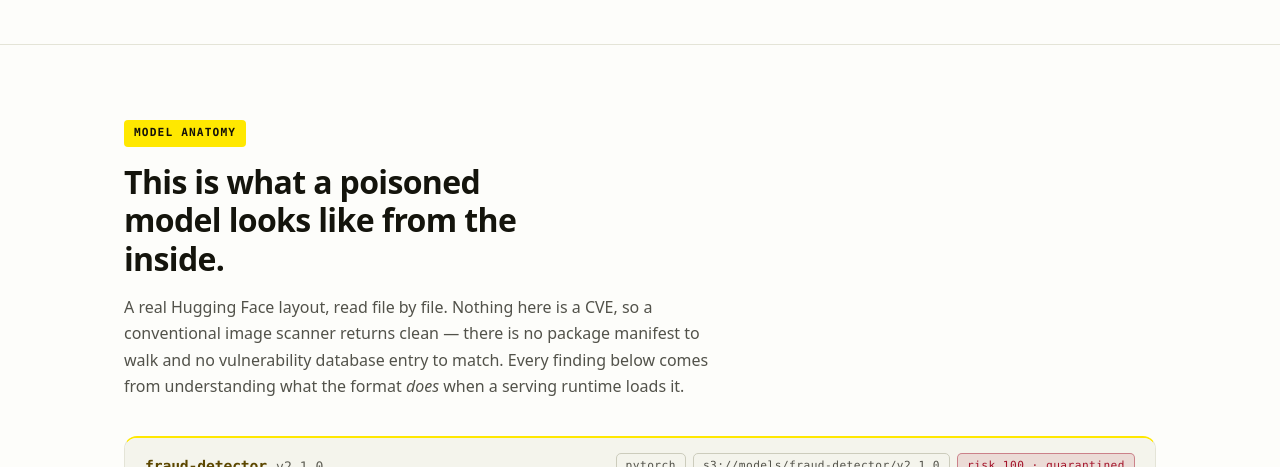
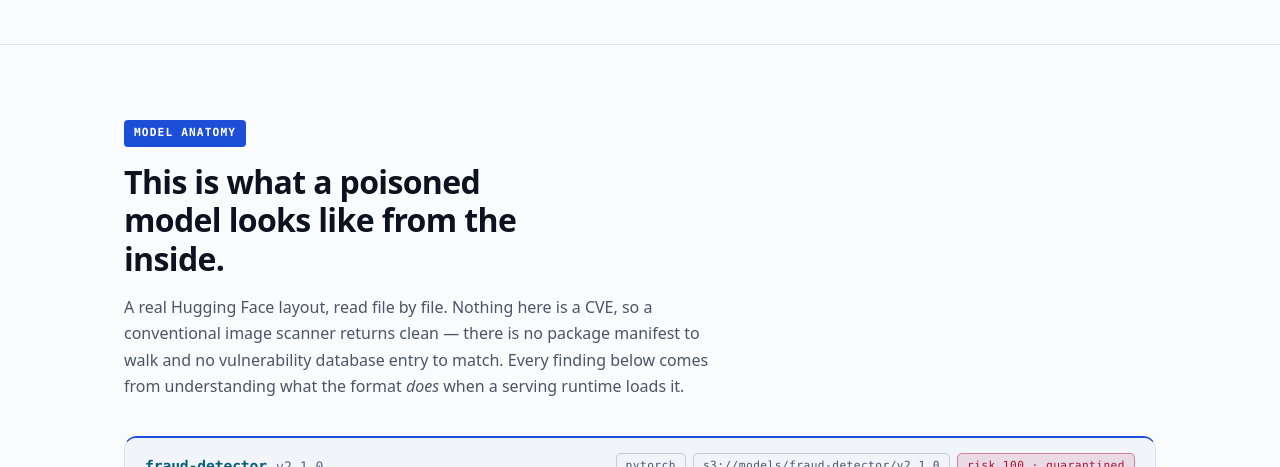
Before and after one commit to DAVANO-INNOVATION-LAB/assay, a plain HTML site: page web/index.html in a window 1280 px wide. Shown: the part 633-1100 px from the top of the page. Drawn offline with Linux system fonts and the light colour scheme.

Commit message:
Move the site to the cobalt palette
Yellow was failing structurally rather than aesthetically. In a security
product, amber is a severity level, so a yellow brand competes with every
warning chip on the page — the medium severity tone had already been muted to
a dull amber to stop it reading as branding, and that tax would have applied
to every chart and badge built from here on.

The rule this settles on: a security product's brand colour must not appear
in the severity ramp. Red, orange, amber and green are all spoken for, which
leaves blue, violet, cyan and neutrals.

Cobalt on a blue-black canvas, with electric cyan carrying live and technical
values — digests, model IDs, step numbers, code keys. That keeps the
instrument-panel quality the yellow had while staying clear of the warning
palette. Sitting adjacent to PatternFly blue is deliberate: the brief asks for
Assay to read as a first-party OpenShift capability, and Red Hat red stays
untouched so there is no confusion about whose product this is.

Contrast was re-measured across both themes and three genuine failures were
fixed. The filled brand chips came in at 3.68 under white ink, which is how
mid-blue brands most often fail AA — the fill was deepened to #2563eb rather
than switching to dark ink, so the conventional white-on-blue reads correctly.
The light-mode Conditional pills sat at 3.9 and the cyan step numbers at 4.49
against their own tinted backgrounds. Both themes now clear AA everywhere:
4.80 dark, 4.61 light, no horizontal overflow.

Light mode no longer needs the highlighter-band trick the yellow required,
since cobalt is legible as text on white.

```diff
--- a/web/index.html
+++ b/web/index.html
@@ -6,7 +6,7 @@
 <title>Zeus Model Scanner — Davano Innovation Lab</title>
 <meta name="description" content="OpenShift-native AI model security from Davano Innovation Lab. Reads model artifacts by format — safetensors, ONNX, GGUF, pickle — scans every version registered in the OpenShift AI Model Registry, and blocks unapproved models at deployment.">
 <meta name="color-scheme" content="dark light">
-<meta name="theme-color" content="#080806">
+<meta name="theme-color" content="#0a0d14">
 
 <meta property="og:type" content="website">
 <meta property="og:title" content="Zeus Model Scanner — Davano Innovation Lab">
@@ -16,31 +16,41 @@
 
 <style>
 :root {
-  --bg: #080806;
-  --bg-raised: #101009;
-  --bg-inset: #050504;
-  --border: #23231a;
-  --border-bright: #343428;
-  --text: #f6f4e9;
-  --text-dim: #b2ae97;
-  --text-faint: #928e78;
-  /* Davano hyper yellow.
-     --accent is the brand colour and stays identical in both themes so the
-     page reads yellow either way. --accent-text is the variant safe as text
-     on the page background, and --accent-ink is what sits on top of accent
-     fills. Separating the three is what lets light mode use the real yellow
-     as a highlight instead of degrading it to a dull bronze. */
-  --accent: #ffe800;
-  --accent-text: #ffe800;
-  --accent-ink: #14120a;
-  --accent-glow: rgba(255, 232, 0, .22);
-  --accent-soft: rgba(255, 232, 0, .13);
-  --critical: #ff4d5e;
-  --high: #ff8a3d;
-  /* Muted amber rather than a bright yellow: against a hyper-yellow accent,
-     a yellow warning chip reads as branding instead of as a severity. */
-  --medium: #c9962a;
-  --low: #45c98a;
+  /* Blue-black canvas rather than neutral: it reads as instrumentation and
+     keeps the cobalt from looking pasted onto a grey page. */
+  --bg: #0a0d14;
+  --bg-raised: #121722;
+  --bg-inset: #070910;
+  --border: #1e2534;
+  --border-bright: #2c3547;
+  --text: #e8ecf4;
+  --text-dim: #9aa5ba;
+  --text-faint: #7e8ba1;
+
+  /* Cobalt is the brand. The governing rule for a security product: the
+     brand colour must never appear in the severity ramp, or every warning
+     chip competes with it. Amber failed that test; cobalt sits outside it.
+     Being adjacent to PatternFly blue is deliberate — the console plugin
+     should read as native to OpenShift rather than bolted on. */
+  /* Deep enough that white ink on a filled chip or button clears AA — a
+     brighter cobalt looks better in isolation but only reaches 3.7:1 under
+     white text, which is the most common way blue brands fail. Text sitting
+     directly on the canvas uses the lighter --accent-text instead. */
+  --accent: #2563eb;
+  --accent-text: #6da5fb;
+  --accent-ink: #ffffff;
+  --accent-glow: rgba(59, 130, 246, .26);
+  --accent-soft: rgba(59, 130, 246, .14);
+
+  /* Electric cyan carries live and technical values — digests, model IDs,
+     step numbers. It gives the instrument-panel energy the yellow had,
+     without ever being mistaken for a warning. */
+  --electric: #22d3ee;
+
+  --critical: #fb7185;
+  --high: #fb923c;
+  --medium: #fbbf24;
+  --low: #34d399;
   --mono: ui-monospace, SFMono-Regular, "SF Mono", Menlo, Consolas, monospace;
   --sans: ui-sans-serif, system-ui, -apple-system, "Segoe UI", Inter, sans-serif;
   --maxw: 1080px;
@@ -48,28 +58,31 @@
 
 @media (prefers-color-scheme: light) {
   :root {
-    --bg: #fdfdfa;
+    --bg: #fafbfd;
     --bg-raised: #ffffff;
-    --bg-inset: #f4f4ec;
-    --border: #e4e4d7;
-    --border-bright: #ccccbc;
-    --text: #14140c;
-    --text-dim: #52524a;
-    --text-faint: #5f5f56;
-    /* The brand yellow is kept exactly as-is and used as a fill, with dark
-       ink on top. Only accent-as-text drops to a bronze, because yellow text
-       on white is unreadable at any weight. */
-    --accent: #ffe800;
-    --accent-text: #5c4700;
-    --accent-ink: #14120a;
-    --accent-glow: rgba(255, 232, 0, .38);
-    --accent-soft: rgba(255, 232, 0, .3);
+    --bg-inset: #f1f4f9;
+    --border: #dde3ec;
+    --border-bright: #c3ccda;
+    --text: #0d1220;
+    --text-dim: #4a5568;
+    --text-faint: #5b6678;
+
+    /* Cobalt survives light mode as text, which the yellow never could —
+       so the accent needs no highlighter trick here, just a deeper tone. */
+    --accent: #1d4ed8;
+    --accent-text: #1d4ed8;
+    --accent-ink: #ffffff;
+    --accent-glow: rgba(29, 78, 216, .16);
+    --accent-soft: rgba(29, 78, 216, .09);
+
+    --electric: #0a5f78;
+
     /* Severity tones are measured against their own tinted chip background,
        not the page, so they run darker than they look like they need to. */
-    --critical: #a3132a;
-    --high: #8a4207;
-    --medium: #665008;
-    --low: #05613c;
+    --critical: #ad1036;
+    --high: #a63709;
+    --medium: #7a4a05;
+    --low: #036545;
   }
 }
 
@@ -135,17 +148,8 @@
   flex: none; box-shadow: 0 0 0 3px var(--accent-soft);
 }
 .hero h1 { font-size: clamp(2.05rem, 5.4vw, 3.5rem); max-width: 17ch; }
-.hero h1 em { font-style: normal; color: var(--accent-text); text-shadow: 0 0 32px var(--accent-glow); }
-/* Light mode gets the real brand yellow as a highlighter band behind dark
-   text, which keeps contrast while still reading unmistakably yellow. */
-@media (prefers-color-scheme: light) {
-  .hero h1 em {
-    color: var(--text); text-shadow: none;
-    background: linear-gradient(180deg, transparent 58%, var(--accent) 58%);
-    padding: 0 .08em;
-    -webkit-box-decoration-break: clone; box-decoration-break: clone;
-  }
-}
+.hero h1 em { font-style: normal; color: var(--accent-text); text-shadow: 0 0 34px var(--accent-glow); }
+@media (prefers-color-scheme: light) { .hero h1 em { text-shadow: none; } }
 .lede { font-size: clamp(1.02rem, 2vw, 1.17rem); color: var(--text-dim); max-width: 62ch; margin: 22px 0 0; }
 .cta { display: flex; flex-wrap: wrap; gap: 12px; margin-top: 32px; }
 .btn {
@@ -160,8 +164,8 @@
 
 /* ---------- sections ---------- */
 section { padding: 72px 0; border-top: 1px solid var(--border); }
-/* A filled chip rather than coloured text: the brand yellow then renders
-   identically in both themes instead of degrading to bronze in light mode. */
+/* A filled chip rather than coloured text, so the brand reads at the same
+   weight in both themes instead of thinning out on a light background. */
 .sec-label {
   display: inline-block; font-family: var(--mono); font-size: .7rem;
   font-weight: 700; letter-spacing: .1em; text-transform: uppercase;
@@ -183,7 +187,7 @@
   background: var(--bg-inset);
 }
 .model-id { display: flex; align-items: baseline; gap: 9px; font-family: var(--mono); font-size: .92rem; }
-.model-id b { font-weight: 700; letter-spacing: -.01em; color: var(--accent-text); }
+.model-id b { font-weight: 700; letter-spacing: -.01em; color: var(--electric); }
 .model-id span { color: var(--text-faint); font-size: .82rem; }
 .chips { display: flex; gap: 7px; flex-wrap: wrap; margin-left: auto; }
 .chip {
@@ -271,7 +275,7 @@
 }
 .stage h4 { margin: 0 0 6px; font-size: .84rem; font-weight: 600; }
 .stage p { margin: 0; font-size: .75rem; color: var(--text-faint); line-height: 1.5; }
-.stage .num { font-family: var(--mono); font-size: .67rem; color: var(--accent-text); display: block; margin-bottom: 7px; letter-spacing: .08em; }
+.stage .num { font-family: var(--mono); font-size: .67rem; color: var(--electric); display: block; margin-bottom: 7px; letter-spacing: .08em; }
 
 /* ---------- cards ---------- */
 .grid { display: grid; grid-template-columns: repeat(3, 1fr); gap: 17px; margin-top: 36px; }
@@ -281,7 +285,7 @@
 .card:hover { border-color: var(--border-bright); }
 .card h3 { font-size: .96rem; margin-bottom: 8px; }
 .card p { margin: 0; font-size: .85rem; color: var(--text-dim); line-height: 1.6; }
-.card .tag { font-family: var(--mono); font-size: .67rem; color: var(--accent-text); letter-spacing: .06em; text-transform: uppercase; display: block; margin-bottom: 9px; }
+.card .tag { font-family: var(--mono); font-size: .67rem; color: var(--electric); letter-spacing: .06em; text-transform: uppercase; display: block; margin-bottom: 9px; }
 
 /* ---------- code ---------- */
 pre {
@@ -291,7 +295,7 @@
   margin: 22px 0 0; color: var(--text-dim);
 }
 pre .c { color: var(--text-faint); }
-pre .k { color: var(--accent-text); }
+pre .k { color: var(--electric); }
 pre .s { color: var(--low); }
 
 /* ---------- callout ---------- */
```
